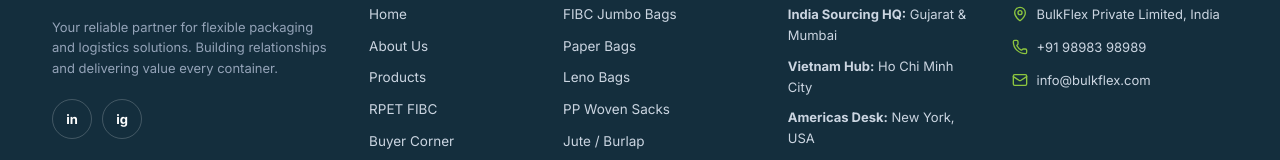
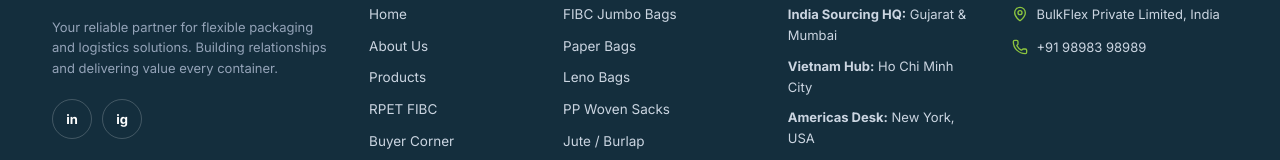
Before and after one commit to Shivam822600/bluxflex, a React (Vite) app: page / in a window 1280 px wide. Shown: the part 5984-6144 px from the top of the page. Built offline with nearby package versions, Linux system fonts and the light colour scheme.

Commit message:
fix issue

```diff
--- a/src/components/Footer.jsx
+++ b/src/components/Footer.jsx
@@ -135,10 +135,10 @@
                 <Phone size={16} color="#8DC63F" style={{ flexShrink: 0 }} />
                 <a href="tel:+919898398989" style={{ color: '#CBD5E1' }}>+91 98983 98989</a>
               </div>
-              <div style={{ display: 'flex', gap: '8px', alignItems: 'center' }}>
+              {/* <div style={{ display: 'flex', gap: '8px', alignItems: 'center' }}>
                 <Mail size={16} color="#8DC63F" style={{ flexShrink: 0 }} />
                 <a href="mailto:info@bulkflex.com" style={{ color: '#CBD5E1' }}>info@bulkflex.com</a>
-              </div>
+              </div> */}
             </div>
           </div>
 
```
